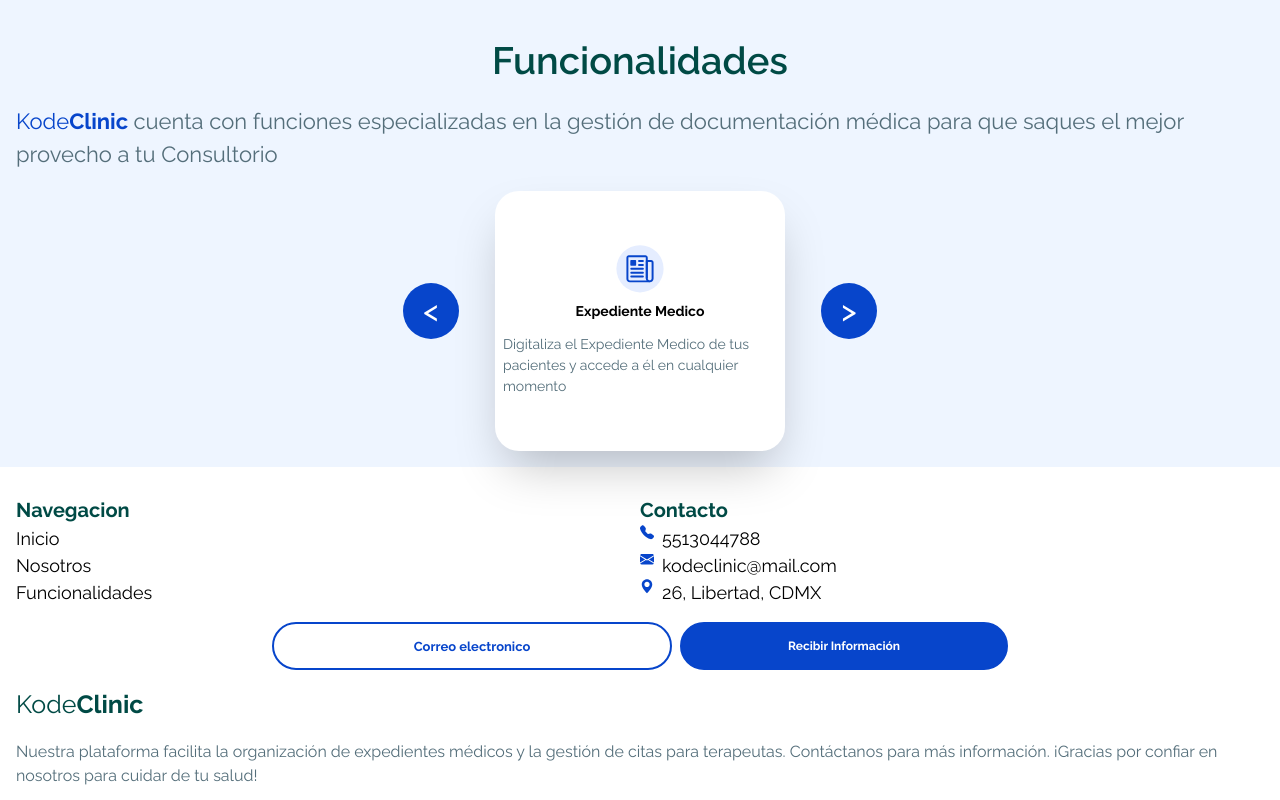
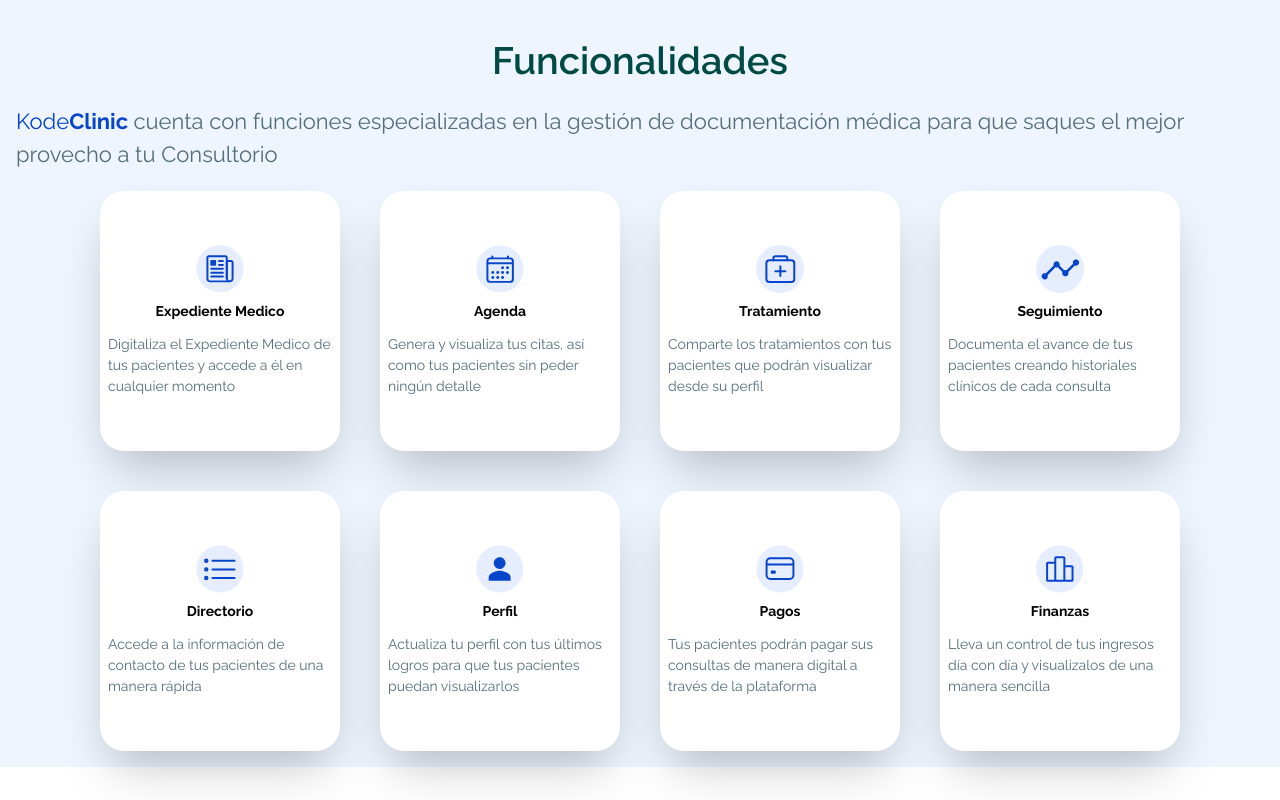
Before and after one commit to KodeClinic/front_KodeClinic, a Next.js app: page /LandinPage in a window 1280 px wide. Shown: the top 800 px of the page. Built offline with nearby package versions, Linux system fonts and the light colour scheme.

Commit message:
Fixing responsive design for cards

```diff
--- a/components/Card_function.jsx
+++ b/components/Card_function.jsx
@@ -78,7 +78,8 @@ export default function Card_function() {
       <button
         onClick={previous}
         className={clsx(
-          "bg-[#0745CB] text-white font-medium text-3xl w-14 h-14 rounded-full"
+          "bg-[#0745CB] text-white font-medium text-3xl w-14 h-14 rounded-full",
+          "lg:hidden"
         )}
       >
         {"<"}
@@ -89,7 +90,7 @@ export default function Card_function() {
             "bg-white rounded-3xl shadow-2xl p-2 flex flex-col justify-center items-center",
             "w-[159px] h-[223px]",
             "md:w-[240px] h-[260px]",
-            "lg:w-[290px] h-[250px]"
+            "lg:hidden"
           )}
         >
           <img className="w-12 h-12" src={selectedCard.icon} alt="MDN" />
@@ -98,11 +99,50 @@ export default function Card_function() {
             {selectedCard.description}
           </p>
         </article>
+
+        <article
+          className={clsx(
+            "bg-white rounded-3xl shadow-2xl p-2 flex flex-col justify-center items-center",
+            "w-[159px] h-[223px]",
+            "md:w-[240px] h-[260px]",
+            "lg:w-[290px] h-[250px]",
+            "hidden md:block lg:hidden"
+          )}
+        >
+          <img className="w-12 h-12" src={selectedCard.icon} alt="MDN" />
+          <h1 className="font-bold text-[14px] mt-2">{selectedCard.title}</h1>
+          <p className="text-blue_gray-600 text-[14px] mt-3">
+            {selectedCard.description}
+          </p>
+        </article>
+
+        <div className="lg:grid lg:grid-cols-4 lg:gap-10 hidden">
+          {functionalities.map((funtionality) => {
+            return (
+              <article
+                className={clsx(
+                  "bg-white rounded-3xl shadow-2xl p-2 flex flex-col justify-center items-center",
+                  "w-[159px] h-[223px]",
+                  "md:w-[240px] h-[260px]"
+                )}
+              >
+                <img className="w-12 h-12" src={funtionality.icon} alt="MDN" />
+                <h1 className="font-bold text-[14px] mt-2">
+                  {funtionality.title}
+                </h1>
+                <p className="text-blue_gray-600 text-[14px] mt-3">
+                  {funtionality.description}
+                </p>
+              </article>
+            );
+          })}
+        </div>
       </main>
       <button
         onClick={next}
         className={clsx(
-          "bg-[#0745CB] text-white font-medium text-3xl w-14 h-14 rounded-full"
+          "bg-[#0745CB] text-white font-medium text-3xl w-14 h-14 rounded-full",
+          "lg:hidden"
         )}
       >
         {">"}
--- a/pages/LandinPage.jsx
+++ b/pages/LandinPage.jsx
@@ -41,6 +41,7 @@ export default function LandinPage() {
 
         <div className="flex flex-row justify-center gap-16 over">
           <Card_function />
+
         </div>
       </section>
 
```
